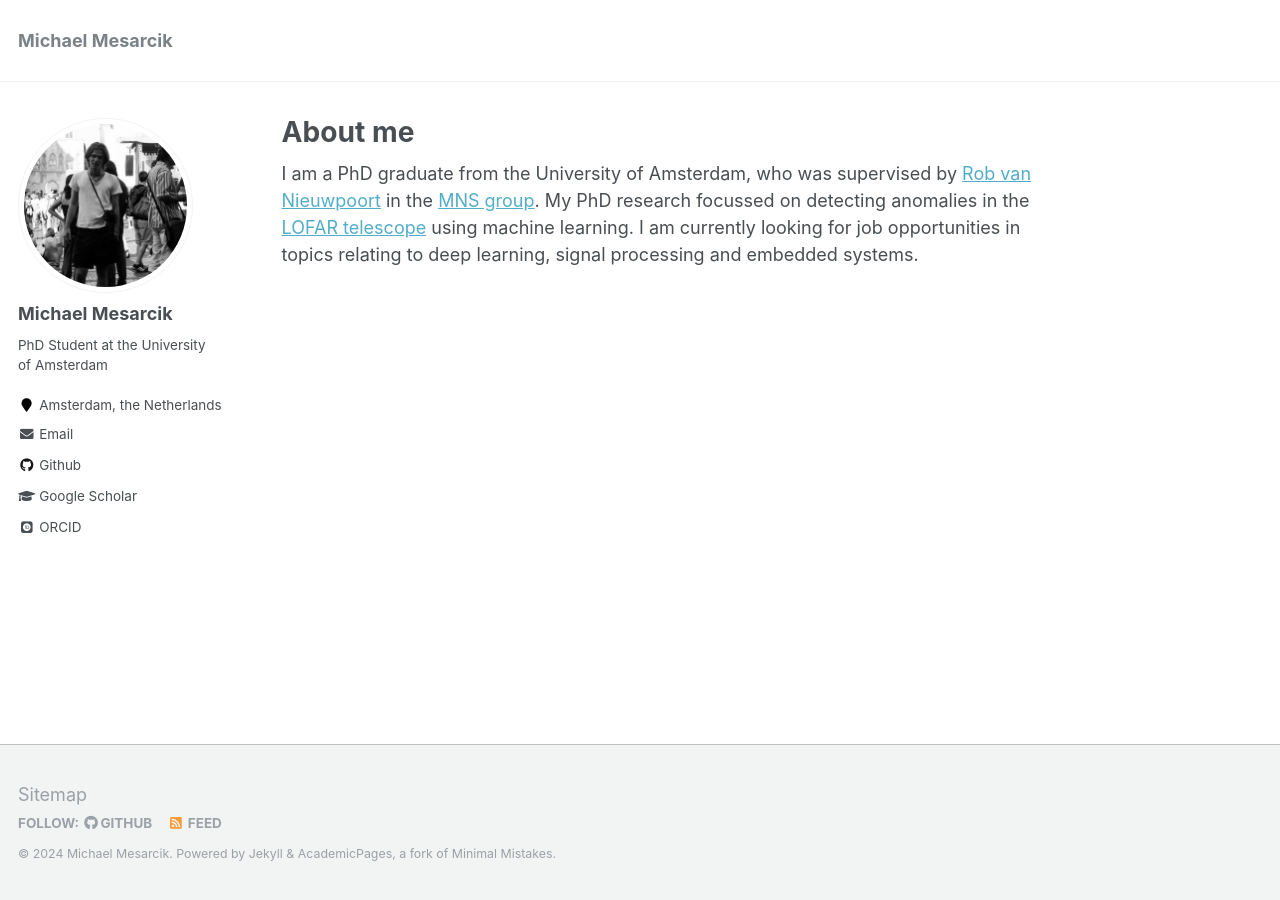
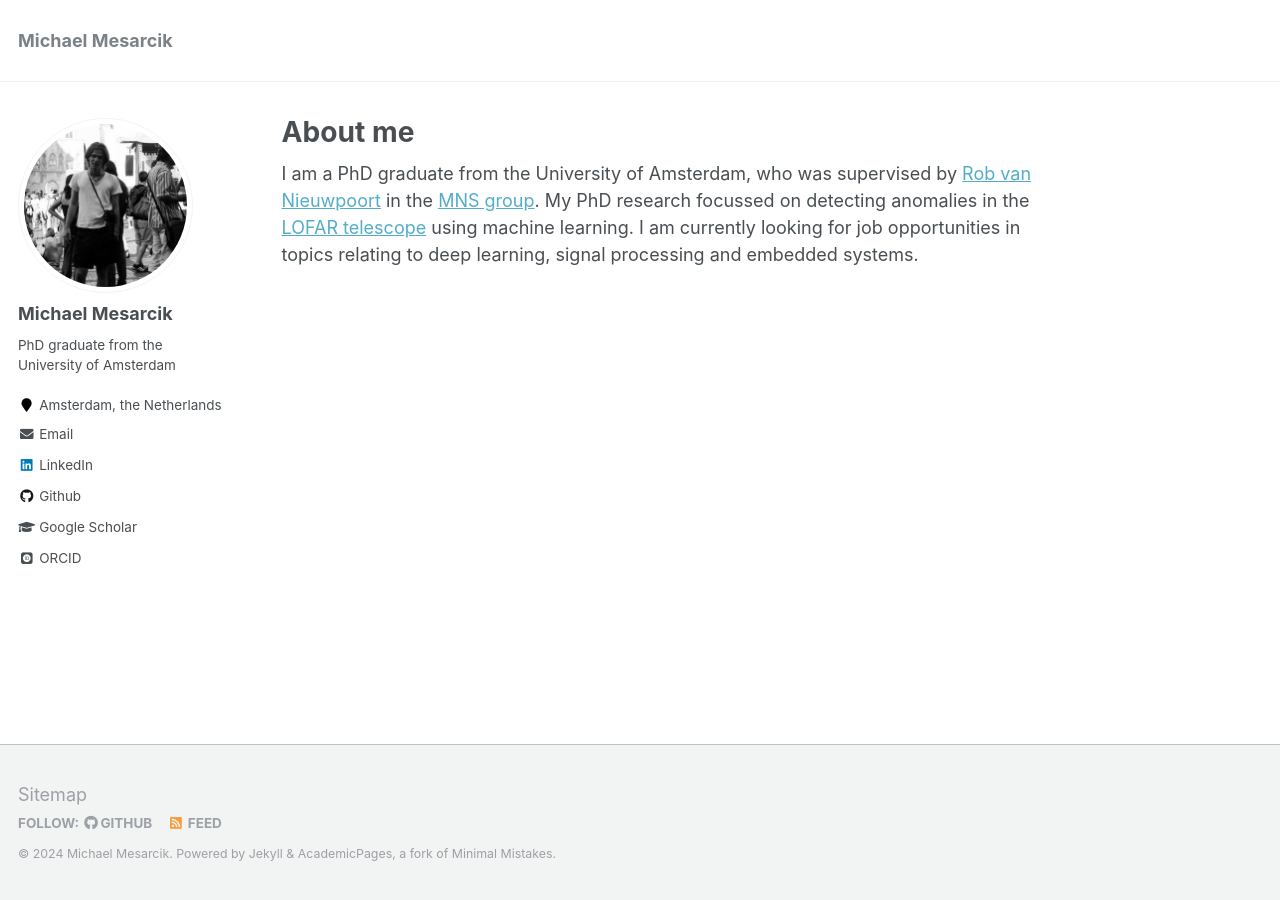
Before and after one commit to mesarcik/mesarcik.github.io, a Jekyll site: the page built from _pages/about.md, in a window 1280 px wide. Built offline with Jekyll 4.4.1, drawn with Linux system fonts in a browser that asks for light colours; some web fonts are replaced.

Commit message:
side bar updated

```diff
--- a/_config.yml
+++ b/_config.yml
@@ -82,14 +82,14 @@ analytics:
 author:
   name             : "Michael Mesarcik"
   avatar           : "profile.png"
-  bio              : "PhD Student at the University of Amsterdam "
+  bio              : "PhD graduate from the University of Amsterdam "
   location         : "Amsterdam, the Netherlands"
   employer         :
   googlescholar    : "https://scholar.google.com/citations?user=TU0tZQgAAAAJ&hl=en"
   email            : "m.mesarcik [at] uva [dot] nl"
   github           : "mesarcik"
   impactstory      : #"https://profiles.impactstory.org/u/xxxx-xxxx-xxxx-xxxx"
-  linkedin         :
+  linkedin         : "https://www.linkedin.com/in/michael-mesarcik-7b3105294/"
   orcid            : "http://orcid.org/0000-0001-9535-9179"
   soundcloud       :
 
```
